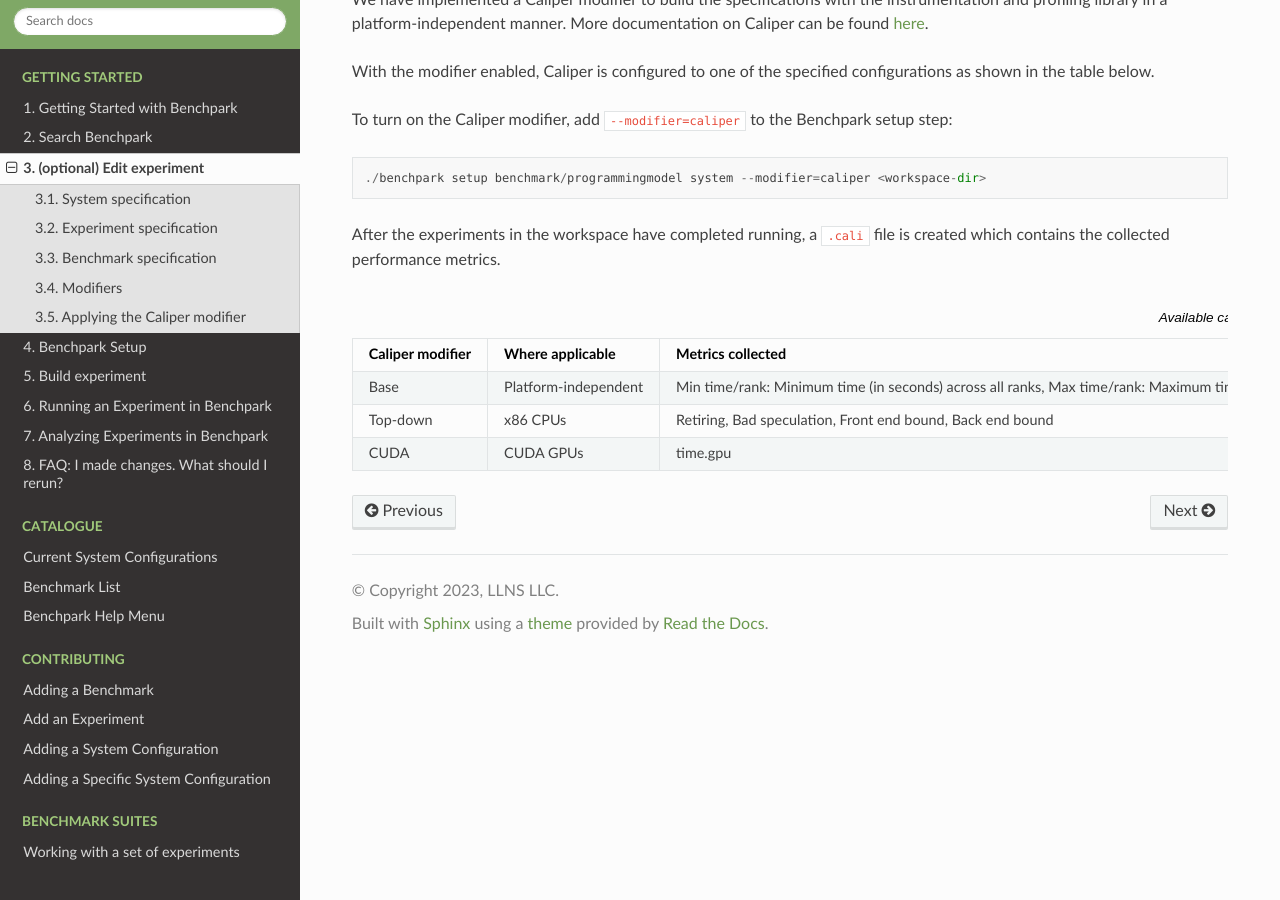
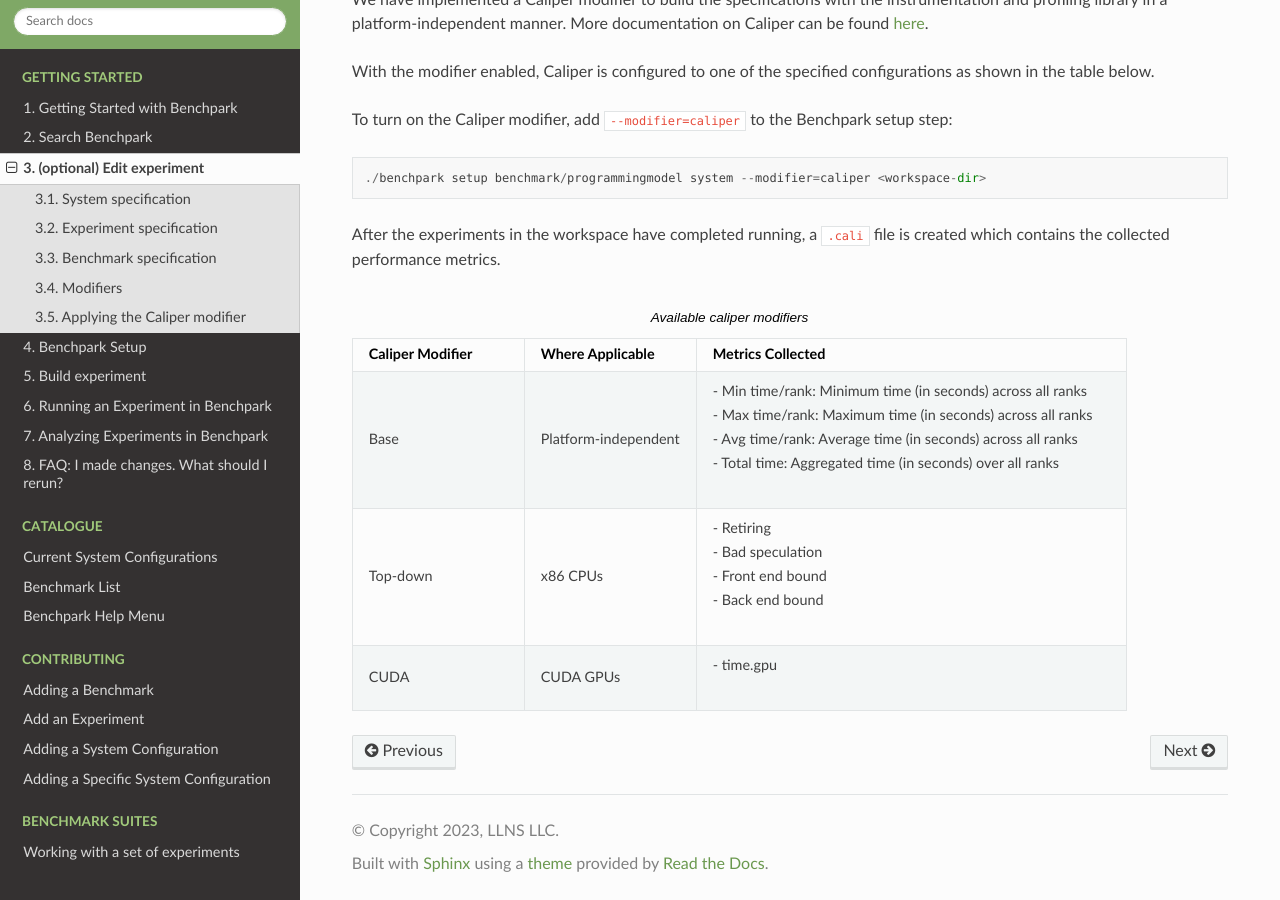
Before and after one commit to LLNL/benchpark, a Sphinx documentation site: the page built from docs/3-opt-edit-experiment.rst, in a window 1280 px wide and 900 px high, scrolled down 1292 px. Built offline with Sphinx 7.4.7 and the Read the Docs theme 2.0.0, drawn with Linux system fonts in a browser that asks for light colours; pages that are not in the unit, such as notebooks, are missing from menus.

Commit message:
multi-line list in table

```diff
--- a/docs/3-opt-edit-experiment.rst
+++ b/docs/3-opt-edit-experiment.rst
@@ -87,15 +87,21 @@ is created which contains the collected performance metrics.
    :widths: 20 20 50
    :header-rows: 1
 
-   * - Caliper modifier
-     - Where applicable
-     - Metrics collected
+   * - Caliper Modifier
+     - Where Applicable
+     - Metrics Collected
    * - Base
      - Platform-independent
-     - Min time/rank: Minimum time (in seconds) across all ranks, Max time/rank: Maximum time (in seconds) across all ranks, Avg time/rank: Average time (in seconds) across all ranks, Total time: Aggregated time (in seconds) over all ranks
+     - | - Min time/rank: Minimum time (in seconds) across all ranks
+       | - Max time/rank: Maximum time (in seconds) across all ranks
+       | - Avg time/rank: Average time (in seconds) across all ranks
+       | - Total time: Aggregated time (in seconds) over all ranks
    * - Top-down
      - x86 CPUs
-     - Retiring, Bad speculation, Front end bound, Back end bound
+     - | - Retiring
+       | - Bad speculation
+       | - Front end bound
+       | - Back end bound
    * - CUDA
      - CUDA GPUs
-     - time.gpu
+     - | - time.gpu
```
